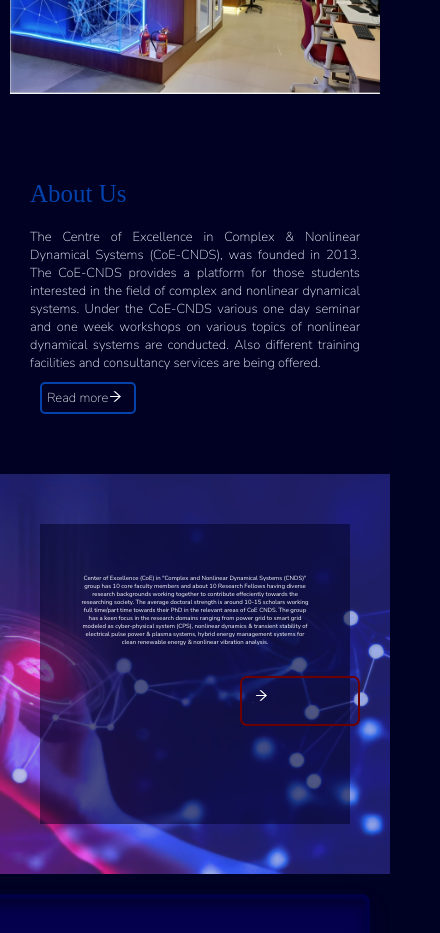
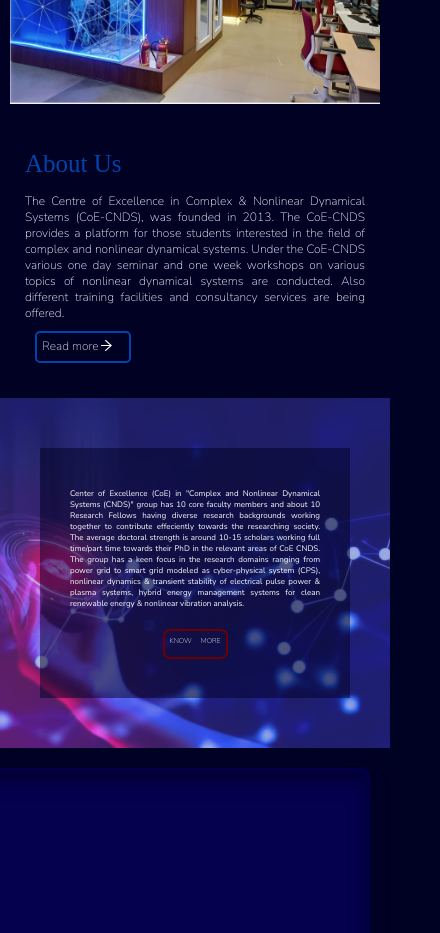
Before and after one commit to vaibhavidhas/cybersecurity_lab, a React (Create React App) app: page / in a window 390 px wide. Shown: the part 2720-3653 px from the top of the page, 440 px wide, since content can reach past the window. Built offline with nearby package versions, Linux system fonts and the light colour scheme; a web font is replaced by a local one.

Commit message:
changes made

```diff
--- a/package.json
+++ b/package.json
@@ -1,6 +1,7 @@
 {
   "name": "website",
   "version": "0.1.0",
+  "homepage": "https://vaibhavidhas.github.io/cybersecurity_lab",
   "private": true,
   "dependencies": {
     "@testing-library/jest-dom": "^5.17.0",
@@ -22,6 +23,8 @@
     "web-vitals": "^2.1.4"
   },
   "scripts": {
+    "predeploy": "npm run build",
+    "deploy": "gh-pages -d build",
     "start": "react-scripts start",
     "build": "react-scripts build",
     "test": "react-scripts test",
--- a/src/component/Connect.js
+++ b/src/component/Connect.js
@@ -65,8 +65,12 @@ const Connect = () => {
                 <div className="connectbutton2">
                   <h6>
                     {" "}
-                    Know more{" "}
-                    <AiOutlineArrowRight size={15} style={{ color: "white" }} />
+                    Know more
+                    <AiOutlineArrowRight
+                      size={15}
+                      style={{ color: "white" ,padding:"2px"}}
+                      id="small"
+                    />
                   </h6>
                 </div>
               </Link>
--- a/src/index.js
+++ b/src/index.js
@@ -7,7 +7,7 @@ import {BrowserRouter} from 'react-router-dom'
 
 const root = ReactDOM.createRoot(document.getElementById('root'));
 root.render(
-  <BrowserRouter>
+  <BrowserRouter basename={process.env.PUBLIC_URL}>
     <App />
   </BrowserRouter>
 );
--- a/src/jsonFiles/ResearchBodyData.json
+++ b/src/jsonFiles/ResearchBodyData.json
@@ -41,59 +41,5 @@
     "title": "Modeling & Analysis of Complex Power Grid as a Cyber-Physical System",
     "imageSrc": "ResearchImage5.jpeg",
     "link": ""
-  },
-  {
-    "id": 8,
-    "title": "Modeling & PIC Based Simulations of Relativistic Nonlinear Phenomenon in Magnetron",
-    "imageSrc": "cardImg.jpeg",
-    "link": ""
-  },
-  {
-    "id": 9,
-    "title": "Bifurcation Analysis of Cascade Failures in Power Grid: Northern Grid Blackout Case Study",
-    "imageSrc": "cardImg.jpeg",
-    "link": ""
-  },
-  {
-    "id": 10,
-    "title": "A System Theoretic Approach for Modeling and Sequencing the Execution of Component Models for Adapting Parallel Processing in Complex Process Simulation Tool",
-    "imageSrc": "cardImg.jpeg",
-    "link": ""
-  },
-  {
-    "id": 11,
-    "title": "Probabilistic Analysis of Cascade Failures",
-    "imageSrc": "cardImg.jpeg",
-    "link": ""
-  },
-  {
-    "id": 12,
-    "title": "Deposition of High k Dielectric Thin Films Using Non-linear Dynamic Gaseous Plasma",
-    "imageSrc": "cardImg.jpeg",
-    "link": ""
-  },
-  {
-    "id": 13,
-    "title": "Passivity-based Control of Under-actuated Non-linear Dynamical Systems",
-    "imageSrc": "cardImg.jpeg",
-    "link": ""
-  },
-  {
-    "id": 14,
-    "title": "Synchronization Control of Nonlinear Heterogeneous Systems & Hybrid Energy Management Systems",
-    "imageSrc": "cardImg.jpeg",
-    "link": ""
-  },
-  {
-    "id": 15,
-    "title": "Development of Non-linear Control Law using Multilevel SVM for Suppressing Inverter Non-linear Distortions with Low Harmonics",
-    "imageSrc": "cardImg.jpeg",
-    "link": ""
-  },
-  {
-    "id": 16,
-    "title": "Development of Experimental UWB Systems",
-    "imageSrc": "cardImg.jpeg",
-    "link": ""
   }
 ]
--- a/src/styling/Connect.css
+++ b/src/styling/Connect.css
@@ -11,6 +11,7 @@
     font-size: 12px;
     color: rgb(255, 255, 255);
     padding: 50px 100px 0px 100px;
+    text-align: justify;
 }
 
 .content2Container {
@@ -67,7 +68,7 @@
 
 .connectLink2 h6 {
     font-weight: 400;
-    font-size: 15px;
+    font-size: 12px;
     text-align: justify;
 }
 
@@ -110,7 +111,6 @@
     padding: 10px 10px;
     border-radius: 7px;
     border: 2px solid rgb(108, 0, 0);
-    font-size: 12px;
     text-transform: uppercase;
     font-weight: 400;
     background: transparent;
@@ -120,6 +120,8 @@
     -webkit-transition: all 0.2s ease-in;
     -moz-transition: all 0.2s ease-in;
     transition: all 0.2s ease-in;
+    height: 40px;
+    width: 120px
 }
 
 .connectbutton2:hover {
@@ -176,7 +178,10 @@
     transition: box-shadow 0.2s ease-in;
 }
 
-@media screen and (max-width:820px) {
+@media screen and (max-width:768px) {}
+
+
+@media screen and (max-width:576px) {
     .connectContainer {
         width: 100%;
         display: flex;
@@ -191,7 +196,8 @@
 
 }
 
-@media screen and (max-width:480px) {
+
+@media screen and (min-width:320px) and (max-width:479){
     .connectContainer {
         width: 100%;
         display: flex;
@@ -201,48 +207,65 @@
     .connectImg img {
         min-height: 100%;
         max-width: 100%;
-        margin: 30px 0px;
+        padding: 10px;
     }
 
     .connectContent2 p {
-        color: rgb(255, 255, 255);
-        padding: 50px 40px 0px 40px;
+        padding: 30px 20px 0px 20px;
+        font-size: 6px;
     }
 
     .connectbutton2 {
-        height: 50px;
-        width: 120px;
+        height: 20px;
+        width: 50px;
+        padding: 0%;
     }
 
     .content2Container {
         margin: 0px 40px;
-        height: 300px;
+        height: 500px;
     }
 
     .connectLink2 h6 {
-        font-size: 3%;
+        font-size: 5px;
+        padding: 5px;
+        font-weight: 100;
     }
 
-    .connectContent2 p {
-        color: rgb(255, 255, 255);
-        padding: 50px 40px 0px 40px;
-        font-size: 2%;
+    #small {
+        opacity: 0;
     }
 
     .connectBkgImg {
         width: 100%;
-        height: 400px;
-        background-size: cover;
-        background-position: center;
-        background-attachment: fixed;
+        height: 300px;
     }
 
     .connectImg {
-        margin:0px 10px;
+        margin: 0px;
+    }
+
+    .connectAboutUs {
+        padding: 0px 20px 20px;
+    }
+
+    .connectAboutUs p {
+        font-size: 10px;
+    }
+
+    .connectAboutUs h1 {
+        font-weight: 300;
+        font-size: 20px;
+        padding-bottom: 10px;
+    }
+
+    .connectLink2 {
+        padding: 10px;
     }
 }
 
-@media screen and (max-width:320px) {
+@media screen and (max-width:480px) {
+
     .connectContainer {
         width: 100%;
         display: flex;
@@ -252,39 +275,60 @@
     .connectImg img {
         min-height: 100%;
         max-width: 100%;
+        padding: 10px;
     }
 
     .connectContent2 p {
-        color: rgb(255, 255, 255);
-        padding: 30px 20px 0px 20px;
-        font-size: 1.5%;
+        padding: 40px 30px 0px 30px;
+        font-size: 8px;
     }
 
     .connectbutton2 {
         height: 30px;
-        width: 70px;
+        width: 65px;
+        padding: 0%;
     }
 
     .content2Container {
         margin: 0px 40px;
-        height: 500px;
+        height: 250px;
     }
 
     .connectLink2 h6 {
-        font-size: 3%;
+        font-size: 7px;
+        padding: 5px;
+        font-weight: 100;
+    }
+
+    #small {
+        opacity: 0;
     }
 
     .connectBkgImg {
         width: 100%;
-        height: 300px;
-    }
-
-    .content2Container {
-        height: 200px;
-        margin: 0px 30px;
+        height: 350px;
     }
 
     .connectImg {
         margin: 0px;
     }
+
+    .connectAboutUs {
+        padding: 0px 25px 25px;
+    }
+
+    .connectAboutUs p {
+        font-size: 12px;
+    }
+
+    .connectAboutUs h1 {
+        font-weight: 300;
+        font-size: 25px;
+        padding-bottom: 15px;
+    }
+
+    .connectLink2 {
+        padding: 20px;
+    }
+
 }
```
Also changed, not shown: src/jsonFiles/cachedata.js (added, +55 -0 lines).
